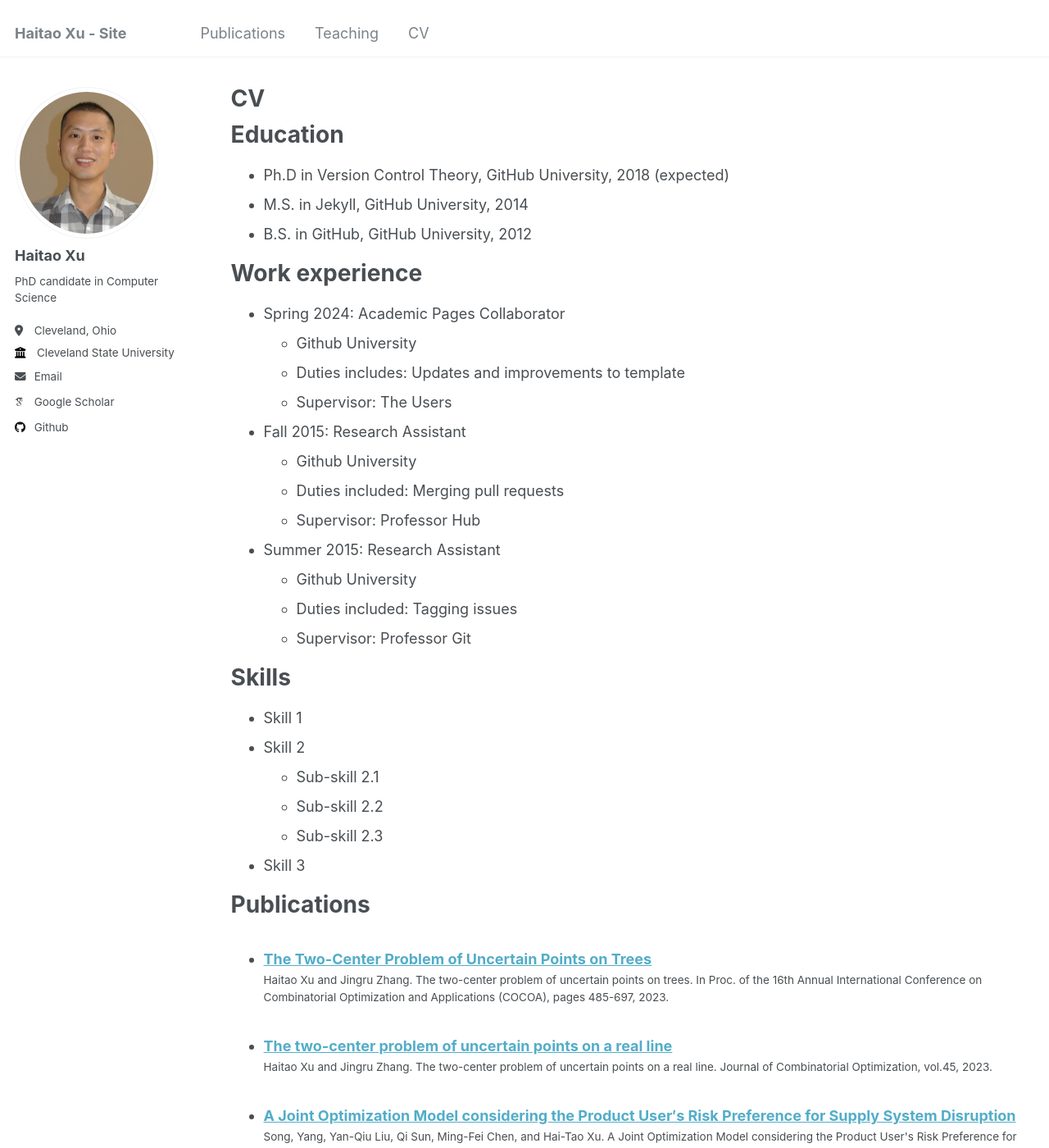
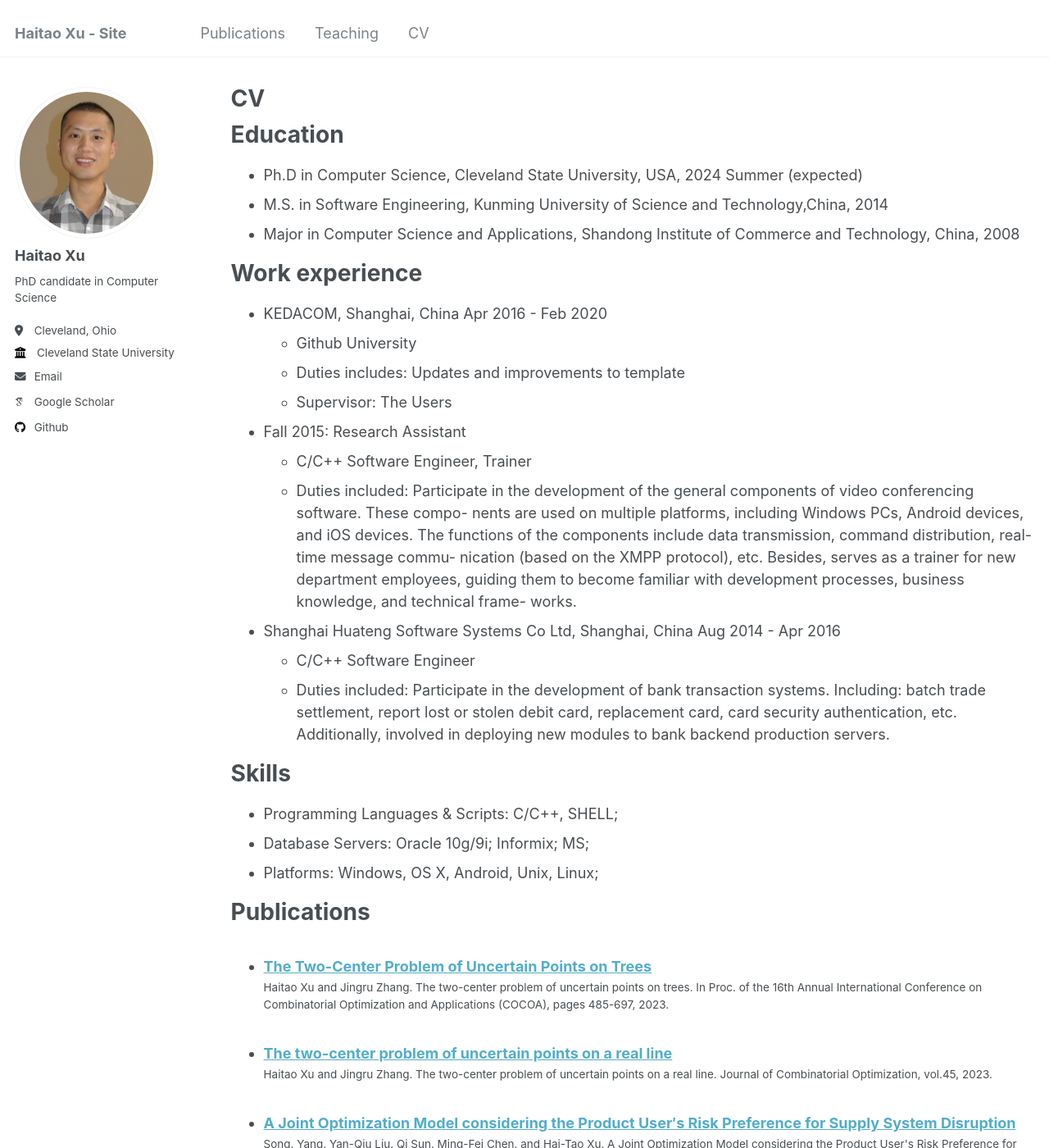
Before and after one commit to haitaotsui/haitaotsui.github.io, a Jekyll site: the page built from _pages/cv.md, in a window 1280 px wide and 1400 px high. Shown: the whole window at 82% size. Built offline with Jekyll 4.4.1, drawn with Linux system fonts in a browser that asks for light colours; some web fonts are replaced; some of the changed text lies outside the part shown.

Commit message:
Update cv.md

```diff
--- a/_pages/cv.md
+++ b/_pages/cv.md
@@ -11,35 +11,37 @@ redirect_from:
 
 Education
 ======
-* Ph.D in Version Control Theory, GitHub University, 2018 (expected)
-* M.S. in Jekyll, GitHub University, 2014
-* B.S. in GitHub, GitHub University, 2012
+* Ph.D in Computer Science, Cleveland State University, USA, 2024 Summer (expected)
+* M.S. in Software Engineering, Kunming University of Science and Technology,China, 2014
+* Major in Computer Science and Applications, Shandong Institute of Commerce and Technology, China, 2008
 
 Work experience
 ======
-* Spring 2024: Academic Pages Collaborator
+* KEDACOM, Shanghai, China Apr 2016 - Feb 2020
   * Github University
   * Duties includes: Updates and improvements to template
   * Supervisor: The Users
 
 * Fall 2015: Research Assistant
-  * Github University
-  * Duties included: Merging pull requests
-  * Supervisor: Professor Hub
+  * C/C++ Software Engineer, Trainer
+  * Duties included: Participate in the development of the general components of video conferencing software. These compo-
+nents are used on multiple platforms, including Windows PCs, Android devices, and iOS devices. The
+functions of the components include data transmission, command distribution, real-time message commu-
+nication (based on the XMPP protocol), etc. Besides, serves as a trainer for new department employees,
+guiding them to become familiar with development processes, business knowledge, and technical frame-
+works.
 
-* Summer 2015: Research Assistant
-  * Github University
-  * Duties included: Tagging issues
-  * Supervisor: Professor Git
+* Shanghai Huateng Software Systems Co Ltd, Shanghai, China Aug 2014 - Apr 2016
+  * C/C++ Software Engineer
+  * Duties included: Participate in the development of bank transaction systems. Including: batch trade settlement, report
+lost or stolen debit card, replacement card, card security authentication, etc. Additionally, involved in
+deploying new modules to bank backend production servers.
 
 Skills
 ======
-* Skill 1
-* Skill 2
-  * Sub-skill 2.1
-  * Sub-skill 2.2
-  * Sub-skill 2.3
-* Skill 3
+* Programming Languages & Scripts: C/C++, SHELL;
+* Database Servers: Oracle 10g/9i; Informix; MS;
+* Platforms: Windows, OS X, Android, Unix, Linux;
 
 Publications
 ======
@@ -47,11 +49,11 @@ Publications
     {% include archive-single-cv.html %}
   {% endfor %}</ul>
 
-Talks
-======
-  <ul>{% for post in site.talks reversed %}
-    {% include archive-single-talk-cv.html  %}
-  {% endfor %}</ul>
+#Talks
+#======
+#  <ul>{% for post in site.talks reversed %}
+#    {% include archive-single-talk-cv.html  %}
+#  {% endfor %}</ul>
 
 Teaching
 ======
```
